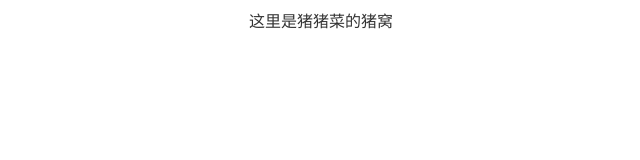
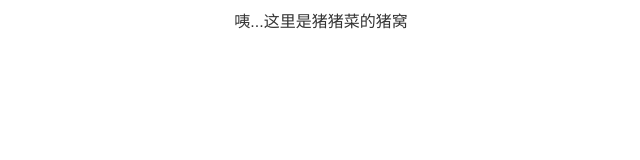
Before and after one commit to fasign/home, a Vue app: page / in a window 1280 px wide. Shown: the top 160 px of the page, without its empty margins (319-959 px from the left). Built offline with nearby package versions, Linux system fonts and the light colour scheme.

Commit message:
feat:trigger commit

```diff
--- a/src/views/Home.vue
+++ b/src/views/Home.vue
@@ -1,6 +1,6 @@
 <template>
   <div class="home">
-    这里是猪猪菜的猪窝
+    咦...这里是猪猪菜的猪窝
   </div>
 </template>
 
```
